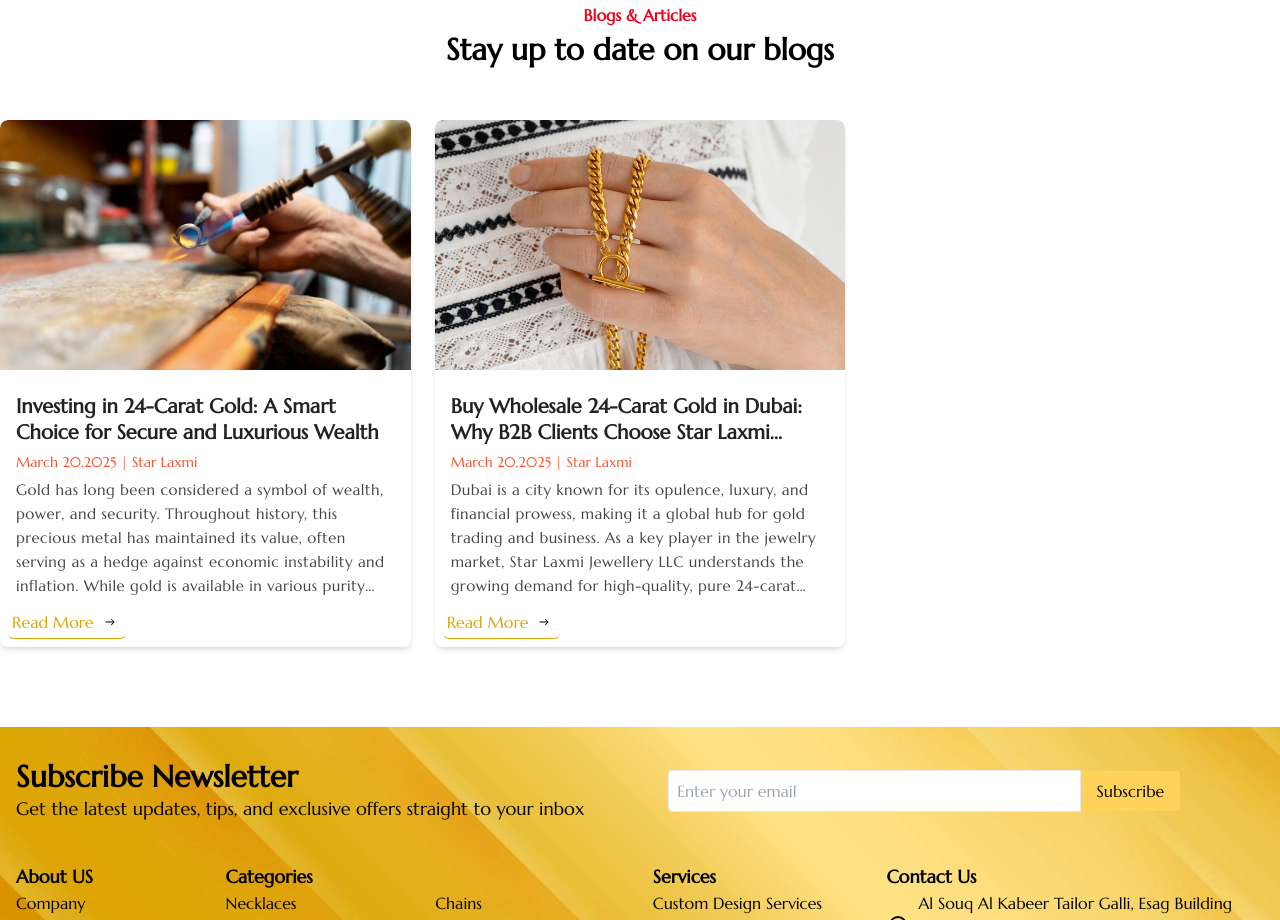
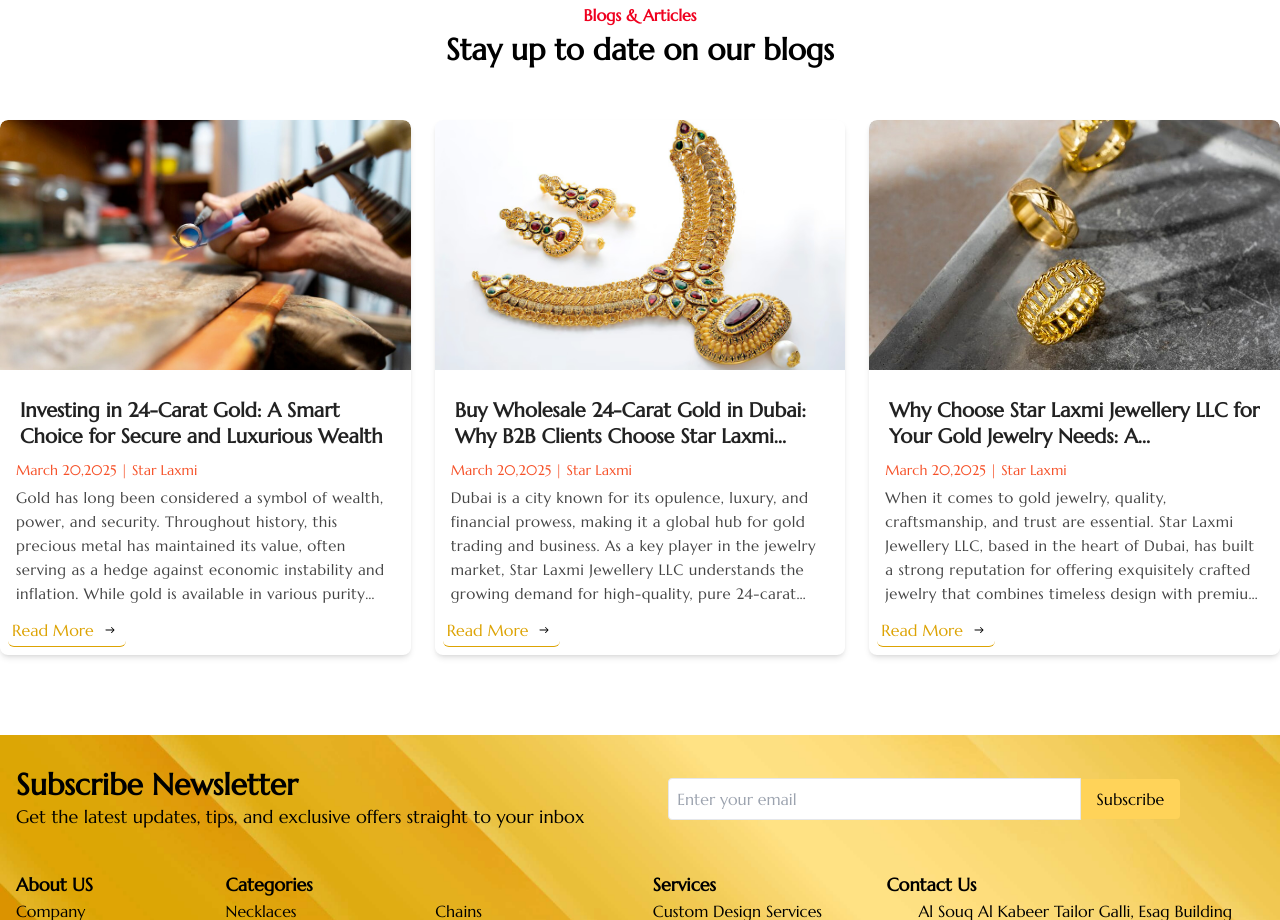
Before and after one commit to zennie2001/rgcreationsnepal, a Next.js app: page / in a window 1280 px wide. Shown: the part 2400-3320 px from the top of the page. Built offline with nearby package versions, Linux system fonts and the light colour scheme.

Commit message:
sid commit7

```diff
--- a/src/app/(home)/blogs/page.tsx
+++ b/src/app/(home)/blogs/page.tsx
@@ -5,7 +5,7 @@ import BlogCard from "@/components/BlogCard";
 import { IoIosArrowBack, IoIosArrowForward } from "react-icons/io";
 
 import blog1 from "@/assets/images/blog1.jpg";
-import blog2 from "@/assets/images/blog2.jpg";
+import blog2 from "@/assets/images/crafts/c2.jpg";
 
 import blog3 from "@/assets/images/blog3.jpg";
 import { section } from "framer-motion/client";
--- a/src/components/BlogCard.tsx
+++ b/src/components/BlogCard.tsx
@@ -25,9 +25,14 @@ export default function BlogCard({
       />
       {/* Content that fills remaining space */}
       <div className="p-[16px] pb-[0px] flex flex-col justify-between flex-grow">
-        <h2 className="text-[20px] leading-[26px] text-[#222222] line-clamp-2 font-bold mt-[8px]">
-          {title}
-        </h2>
+        <Link
+          href={`/blogs/${formatSlug(title)}`}
+          className="p-1   text-secondary cursor-pointer"
+        >
+          <h2 className="text-[20px] leading-[26px] text-[#222222] line-clamp-2 font-bold mt-[8px]">
+            {title}
+          </h2>
+        </Link>
         <p className="text-[14px] leading-[20px] text-[#F65128] font-medium my-[6px]">
           March 20,2025 | Star Laxmi
         </p>
--- a/src/sections/Blogs.tsx
+++ b/src/sections/Blogs.tsx
@@ -1,6 +1,6 @@
 import SectionHeader from "../components/SectionHeader";
 import blog1 from "@/assets/images/blog1.jpg";
-import blog2 from "@/assets/images/blog2.jpg";
+import blog2 from "@/assets/images/crafts/c2.jpg";
 
 import blog3 from "@/assets/images/blog3.jpg";
 
@@ -153,6 +153,55 @@ export const newBlogs = [
     conclusionContent2:
       "Whether you’re a retailer looking to stock investment-grade gold jewelry or a distributor seeking a reliable supply chain partner, Star Laxmi Jewellery LLC is here to support your business growth and success. Buy 24-carat gold today and secure your place in the thriving global gold market.",
   },
+  {
+    image: blog3, // Add the appropriate image reference
+    title:
+      "Why Choose Star Laxmi Jewellery LLC for Your Gold Jewelry Needs: A Commitment to Craftsmanship and Luxury",
+    description:
+      "When it comes to gold jewelry, quality, craftsmanship, and trust are essential. Star Laxmi Jewellery LLC, based in the heart of Dubai, has built a strong reputation for offering exquisitely crafted jewelry that combines timeless design with premium quality. Whether you are buying for yourself or searching for the perfect gift, Star Laxmi Jewellery LLC provides a selection of luxury gold jewelry that is unmatched in terms of both elegance and durability.",
+
+    subTitle: "A Legacy of Excellence in Gold Jewelry",
+    subContent1:
+      "For decades, Star Laxmi Jewellery LLC has been a trusted name in the gold jewelry industry. With an unwavering commitment to quality, our craftsmen use the finest 24-carat gold sourced from trusted suppliers to create jewelry that not only meets but exceeds our customers' expectations. Our team of skilled artisans ensures that every piece of jewelry is crafted to perfection, from elegant necklaces to statement rings and sophisticated bracelets.",
+    subContent2:
+      "Our attention to detail and passion for excellence are evident in every design we produce. Whether you seek a timeless gold necklace, a luxurious bracelet, or a custom-designed wedding band, we bring your vision to life with our expert craftsmanship.",
+
+    section1: [
+      {
+        title:
+          "Why Gold Jewelry from Star Laxmi Jewellery LLC is a Smart Investment",
+        subsections: [
+          {
+            title: "Timeless Value and Stability",
+            content:
+              "Gold is more than just a precious metal—it is a valuable asset that has stood the test of time. Unlike other forms of investment, gold has consistently proven to retain its value, making it a smart choice for those who seek long-term financial security.",
+          },
+          {
+            title: "Uncompromising Purity and Quality",
+            content:
+              "Our 24-carat gold jewelry is sourced from trusted suppliers, ensuring the highest standards of purity. Each piece is crafted to meet industry standards, guaranteeing brilliance and durability.",
+          },
+          {
+            title: "Customization for Every Occasion",
+            content:
+              "One of the key features that set Star Laxmi Jewellery LLC apart is our ability to create custom-designed jewelry. Whether it’s a one-of-a-kind engagement ring or a personalized necklace, we work closely with clients to craft unique pieces that reflect their style.",
+          },
+        ],
+      },
+    ],
+
+    secondTitle: "Why Dubai is the Ideal Place to Buy Luxury Gold Jewelry",
+    secondContent1:
+      "Dubai is internationally recognized as the 'City of Gold,' offering some of the world's most luxurious jewelry collections at competitive prices. With a strong economy and a reputation as a luxury capital, Dubai remains the perfect destination for premium gold jewelry.",
+    secondContent2:
+      "As a trusted jeweler in Dubai, Star Laxmi Jewellery LLC provides an exclusive selection of high-quality gold jewelry, ensuring that every purchase is a worthwhile investment.",
+
+    conclusion: "Conclusion",
+    conclusionContent1:
+      "Gold jewelry is an investment in both beauty and value. With its timeless appeal and ability to withstand the test of time, gold has always been synonymous with luxury and elegance.",
+    conclusionContent2:
+      "At Star Laxmi Jewellery LLC, we offer the finest gold jewelry in Dubai, backed by exceptional craftsmanship and a commitment to quality. When you choose us, you invest in a legacy of luxury, trust, and unparalleled artistry.",
+  },
 ];
 
 export default function Blogs() {
--- a/src/sections/Header.tsx
+++ b/src/sections/Header.tsx
@@ -339,7 +339,7 @@ const Header = () => {
                 <img
                   src="/assets/star-laxmi-logo.png"
                   alt="Logo"
-                  className="md:h-[150px] md:w-[150px] h-[50px] w-[50px]"
+                  className="md:h-[150px] md:w-[150px] h-[70px] w-[70px]"
                 />
               </Link>
             </div>
```
